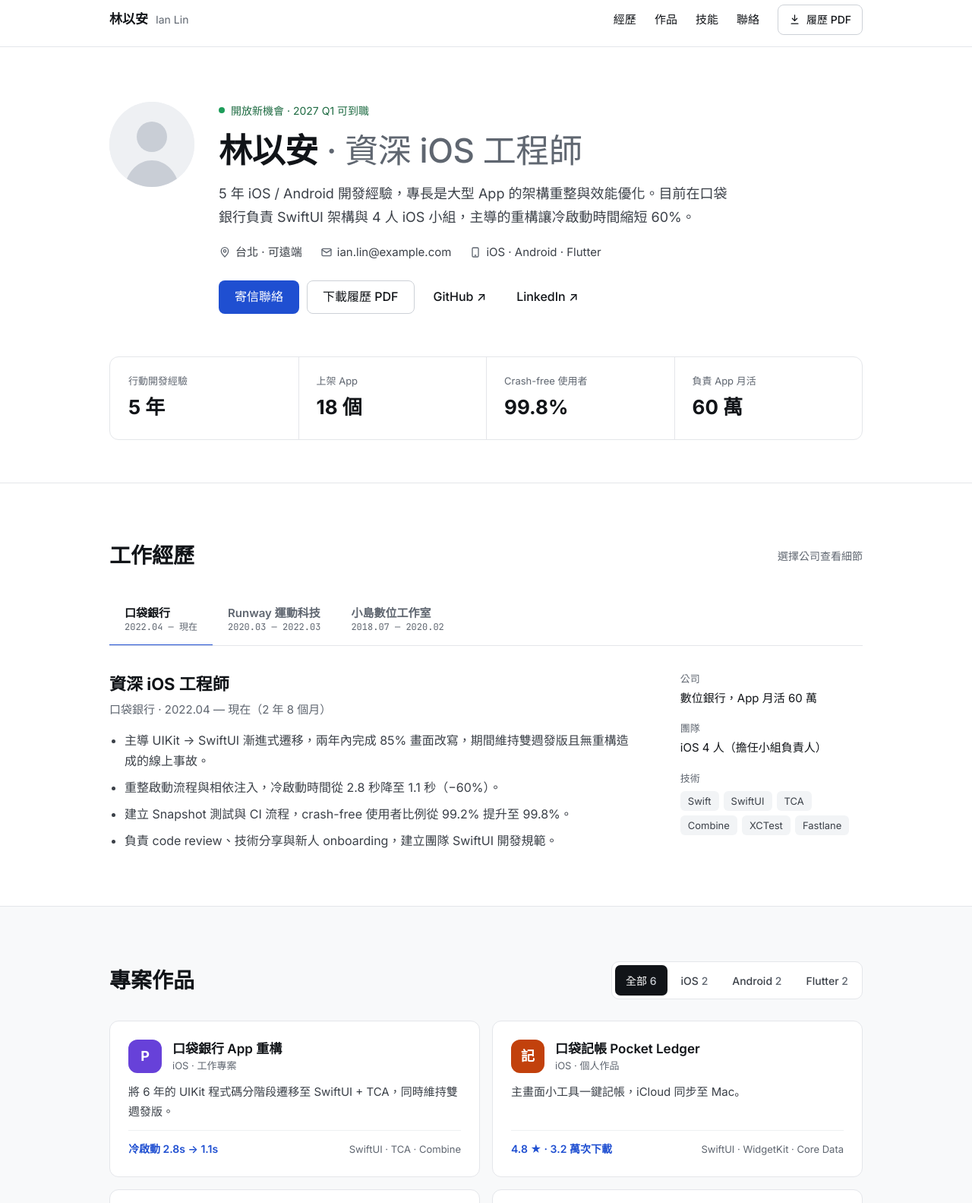
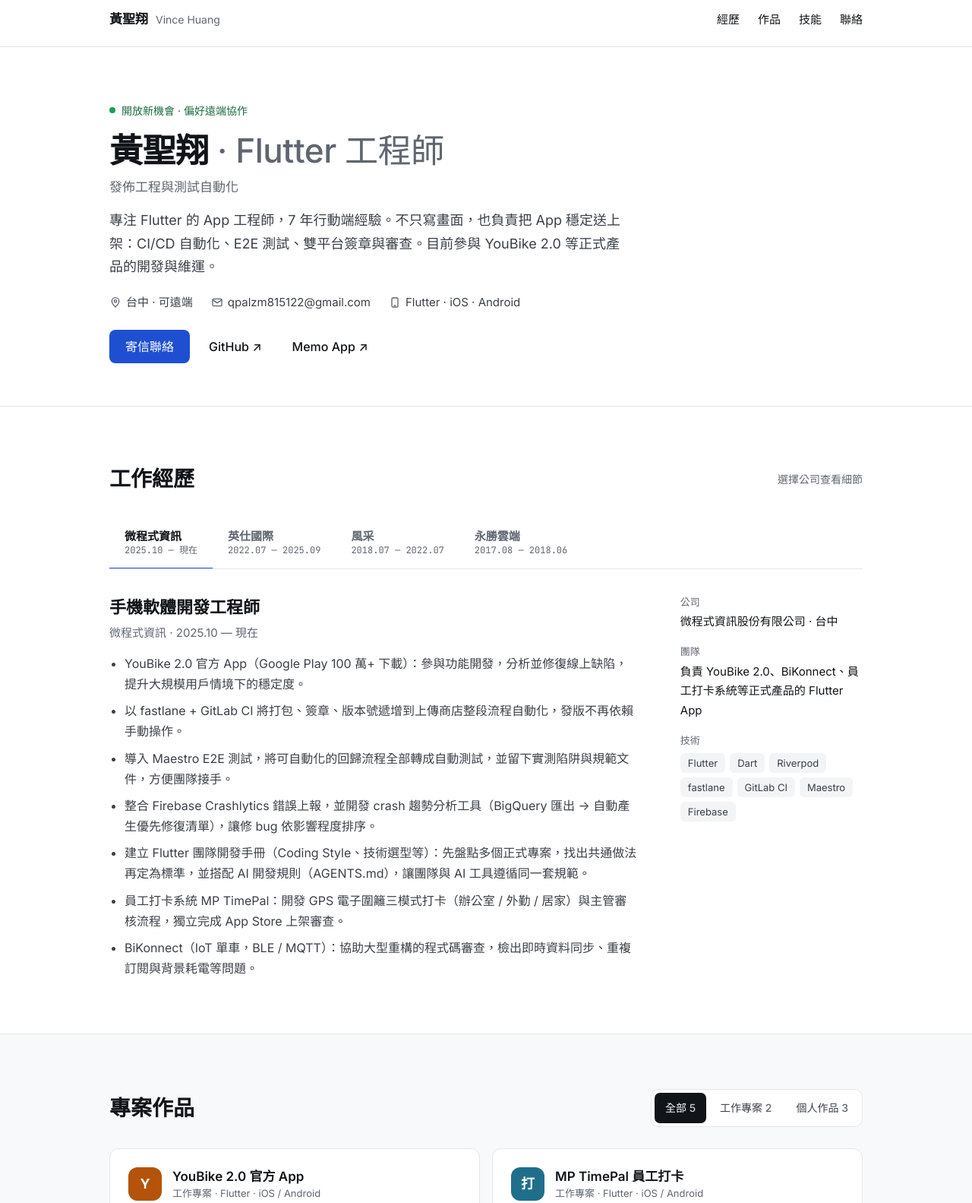
Before and after one commit to qpalzm963/qpalzm963.github.io, a plain HTML site: page index.html in a window 1280 px wide. Shown: the part 9-1592 px from the top of the page at 76% size. Drawn offline with Linux system fonts and the light colour scheme.

Commit message:
Replace sample content with real resume content
- Hero: title, intro, status, Memo link; drop stats row and avatar
- Experience: four real jobs with confirmed bullets
- Projects: YouBike, MP TimePal, Memo, Echo, IoT; filter by work/personal
- Skills: add AI-assisted development; split hands-on vs AI-assisted breadth
- Education only (certs removed); remove missing resume.pdf buttons

Co-Authored-By: Claude Opus 5.5 <noreply@anthropic.com>

```diff
--- a/data.js
+++ b/data.js
@@ -4,83 +4,95 @@
 window.SITE_DATA = {
   jobs: [
     {
-      company: '口袋銀行',
-      period: '2022.04 — 現在',
-      role: '資深 iOS 工程師',
-      periodFull: '2022.04 — 現在（2 年 8 個月）',
-      about: '數位銀行，App 月活 60 萬',
-      team: 'iOS 4 人（擔任小組負責人）',
+      company: '微程式資訊',
+      period: '2025.10 — 現在',
+      role: '手機軟體開發工程師',
+      periodFull: '2025.10 — 現在',
+      about: '微程式資訊股份有限公司 · 台中',
+      team: '負責 YouBike 2.0、BiKonnect、員工打卡系統等正式產品的 Flutter App',
       points: [
-        '主導 UIKit → SwiftUI 漸進式遷移，兩年內完成 85% 畫面改寫，期間維持雙週發版且無重構造成的線上事故。',
-        '重整啟動流程與相依注入，冷啟動時間從 2.8 秒降至 1.1 秒（−60%）。',
-        '建立 Snapshot 測試與 CI 流程，crash-free 使用者比例從 99.2% 提升至 99.8%。',
-        '負責 code review、技術分享與新人 onboarding，建立團隊 SwiftUI 開發規範。'
+        'YouBike 2.0 官方 App（Google Play 100 萬+ 下載）：參與功能開發，分析並修復線上缺陷，提升大規模用戶情境下的穩定度。',
+        '以 fastlane + GitLab CI 將打包、簽章、版本號遞增到上傳商店整段流程自動化，發版不再依賴手動操作。',
+        '導入 Maestro E2E 測試，將可自動化的回歸流程全部轉成自動測試，並留下實測陷阱與規範文件，方便團隊接手。',
+        '整合 Firebase Crashlytics 錯誤上報，並開發 crash 趨勢分析工具（BigQuery 匯出 → 自動產生優先修復清單），讓修 bug 依影響程度排序。',
+        '建立 Flutter 團隊開發手冊（Coding Style、技術選型等）：先盤點多個正式專案，找出共通做法再定為標準，並搭配 AI 開發規則（AGENTS.md），讓團隊與 AI 工具遵循同一套規範。',
+        '員工打卡系統 MP TimePal：開發 GPS 電子圍籬三模式打卡（辦公室 / 外勤 / 居家）與主管審核流程，獨立完成 App Store 上架審查。',
+        'BiKonnect（IoT 單車，BLE / MQTT）：協助大型重構的程式碼審查，檢出即時資料同步、重複訂閱與背景耗電等問題。'
       ],
-      stack: ['Swift', 'SwiftUI', 'TCA', 'Combine', 'XCTest', 'Fastlane']
+      stack: ['Flutter', 'Dart', 'Riverpod', 'fastlane', 'GitLab CI', 'Maestro', 'Firebase']
     },
     {
-      company: 'Runway 運動科技',
-      period: '2020.03 — 2022.03',
-      role: 'Android 工程師',
-      periodFull: '2020.03 — 2022.03（2 年）',
-      about: '運動社群新創，約 20 人',
-      team: 'Android 3 人',
+      company: '英仕國際',
+      period: '2022.07 — 2025.09',
+      role: '資深 App 開發工程師',
+      periodFull: '2022.07 — 2025.09（3 年 3 個月）',
+      about: '英仕國際有限公司 · 台中（兩款 App 已因營運調整下線）',
+      team: 'TU 交友 App 專案執行人，帶領約 5 人前後端團隊；Talk2U 前端組負責人',
       points: [
-        '從零開發運動打卡與社群動態功能，上線首年累積 15 萬名使用者。',
-        '主導導入 Jetpack Compose，新功能開發時間平均縮短約 30%。',
-        '串接 Health Connect 與 Garmin API，7 日留存率提升 18%。'
+        'TU 交友 App：擔任專案執行人，負責需求確認、進度排程、任務分配與交付控管。',
+        '以 GetX 管理狀態與路由，開發貼文牆、投票、簽到、互動小遊戲等主要功能。',
+        '以 Fastlane 將上架打包自動化，加快版本交付節奏。',
+        'Talk2U 即時通訊 App：串接 Firebase 與 RESTful API，完成即時訊息、推播與登入註冊。',
+        '與後端合作實作端對端加密（E2EE）金鑰交換流程，並以 Codemagic 自動化建構與部署。'
       ],
-      stack: ['Kotlin', 'Jetpack Compose', 'Coroutines', 'Room', 'WorkManager']
+      stack: ['Flutter', 'Dart', 'GetX', 'Firebase', 'E2EE', 'Fastlane', 'Codemagic']
     },
     {
-      company: '小島數位工作室',
-      period: '2018.07 — 2020.02',
-      role: 'Flutter 工程師',
-      periodFull: '2018.07 — 2020.02（1 年 8 個月）',
-      about: '軟體接案團隊，5 人',
-      team: '行動開發 2 人',
+      company: '風采',
+      period: '2018.07 — 2022.07',
+      role: '前端工程師',
+      periodFull: '2018.07 — 2022.07（4 年 1 個月）',
+      about: '風采有限公司 · 台中',
+      team: '棋牌類手遊前端',
       points: [
-        '兩年內交付 12 個 App，涵蓋電商、預約與會員系統。',
-        '建立團隊共用元件庫，新專案起手時間從 2 週縮短至 3 天。',
-        '直接與客戶溝通需求與時程，負責估工與技術提案。'
+        '負責棋牌類手遊前端開發與遊戲邏輯（房間邏輯、牌局流程），熟悉遊戲引擎、動畫系統與事件處理。',
+        '2018 年起即負責手遊的 iOS / Android 打包與發佈（iOS 企業簽章、Android APK 分發），累積雙平台簽章與憑證管理經驗。'
       ],
-      stack: ['Flutter', 'Dart', 'Firebase']
+      stack: ['Cocos Creator', 'Cocos2d-js', 'JavaScript', 'TypeScript']
+    },
+    {
+      company: '永勝雲端',
+      period: '2017.08 — 2018.06',
+      role: '軟體工程師',
+      periodFull: '2017.08 — 2018.06（11 個月）',
+      about: '永勝雲端有限公司 · 台中',
+      team: 'H5 遊戲前端',
+      points: [
+        '負責 H5 遊戲前端開發，做過老虎機與捕魚機兩類遊戲（Cocos Creator）。'
+      ],
+      stack: ['Cocos Creator', 'JavaScript']
     }
   ],
 
-  // platform 必須是 filters 裡的其中一個，篩選才會正確
-  filters: ['全部', 'iOS', 'Android', 'Flutter'],
+  // 每個專案的 platform 必須是 filters 裡的其中一個，篩選才會正確
+  filters: ['全部', '工作專案', '個人作品'],
 
   projects: [
     {
-      name: '口袋銀行 App 重構', platform: 'iOS', kind: '工作專案', initials: 'P', color: '#6741D9',
-      desc: '將 6 年的 UIKit 程式碼分階段遷移至 SwiftUI + TCA，同時維持雙週發版。',
-      metric: '冷啟動 2.8s → 1.1s', tags: ['SwiftUI', 'TCA', 'Combine'], link: ''
+      name: 'YouBike 2.0 官方 App', platform: '工作專案', kind: 'Flutter · iOS / Android', initials: 'Y', color: '#B45309',
+      desc: '全國性公共單車服務 App，Google Play 下載 100 萬次以上。負責功能開發與線上缺陷修復，建置 CI/CD 自動上架並導入 Maestro E2E 測試。',
+      metric: '正式上線中', tags: ['Flutter', 'fastlane', 'GitLab CI', 'Maestro'], link: ''
     },
     {
-      name: '口袋記帳 Pocket Ledger', platform: 'iOS', kind: '個人作品', initials: '記', color: '#C2410C',
-      desc: '主畫面小工具一鍵記帳，iCloud 同步至 Mac。',
-      metric: '4.8 ★ · 3.2 萬次下載', tags: ['SwiftUI', 'WidgetKit', 'Core Data'], link: ''
+      name: 'MP TimePal 員工打卡', platform: '工作專案', kind: 'Flutter · iOS / Android', initials: '打', color: '#1F6F8B',
+      desc: 'GPS 電子圍籬三模式打卡（辦公室 / 外勤 / 居家）與主管審核流程，獨立完成 App Store 上架審查。',
+      metric: '已上架', tags: ['Flutter', 'Riverpod', 'fastlane'], link: ''
     },
     {
-      name: 'Runway 運動打卡', platform: 'Android', kind: '工作專案', initials: 'R', color: '#8A5A00',
-      desc: '整合穿戴裝置資料，運動結束自動打卡並產生分享卡片。',
-      metric: '7 日留存 +18%', tags: ['Kotlin', 'Health Connect'], link: ''
+      name: 'Memo 社交 App', platform: '個人作品', kind: 'Flutter + React', initials: 'M', color: '#9F1239',
+      desc: '與友人合作，已上架 iOS / Android。負責 Flutter 前端；並以 AI 輔助（Claude Code）在既有 Go 後端上開發 React 後台管理系統（用戶管理、內容審核），由我負責需求拆解、審查與部署驗證。',
+      metric: '已上架 iOS / Android', tags: ['Flutter', 'React', 'Go', 'Claude Code'], link: 'https://memosocial.app/zh-TW'
     },
     {
-      name: 'MetroNow 捷運到站', platform: 'Android', kind: '個人作品', initials: 'M', color: '#2D5BD8',
-      desc: '鎖定畫面顯示下一班車與擁擠度，支援離線時刻表。',
-      metric: 'Google Play 編輯推薦', tags: ['Kotlin', 'Compose', 'Glance'], link: ''
+      name: 'Echo — 安全回聲', platform: '個人作品', kind: 'Flutter · iOS / Android', initials: 'E', color: '#1E6B42',
+      desc: '與夥伴合作。定期簽到證明自身安全，逾時未簽到就自動通知緊急聯絡人。我獨立負責 Flutter 前端，並以 FVM + fastlane 建置雙平台自動化發佈，完成 iOS / Android 上架；目前已下架。',
+      metric: '已下架', tags: ['Flutter', 'Firebase', 'fastlane'],
+      link: ''
     },
     {
-      name: '拾光 Film Diary', platform: 'Flutter', kind: '開源專案', initials: '光', color: '#2F7D32',
-      desc: '底片風格的日記 App，單一程式碼同時上架 iOS 與 Android。',
-      metric: 'GitHub 420 ★', tags: ['Flutter', 'Riverpod', 'Firebase'], link: ''
-    },
-    {
-      name: '好市集 攤位預約', platform: 'Flutter', kind: '接案專案', initials: '市', color: '#C2255C',
-      desc: '為 40 家市集攤商開發的預約與線上付款 App。',
-      metric: '6 週完成上線', tags: ['Flutter', 'Stripe', 'Google Maps'], link: ''
+      name: 'IoT 自學：喝水杯墊、冷氣遙控器', platform: '個人作品', kind: 'ESP32 · BLE · IR', initials: 'IoT', color: '#155E75',
+      desc: '以 AI 輔助開發，用 ESP32 自學硬體串接：以秤重模組做出智慧喝水杯墊，透過 BLE 即時記錄到網頁，以及用 SwiftUI 開發的 macOS 桌面 App（喝水累積可解鎖釣魚小遊戲）；另外自行實作日立冷氣的紅外線協定，做出能控制自家冷氣的遙控器。',
+      metric: '個人專案', tags: ['ESP32', 'BLE', 'SwiftUI', 'IR'], link: 'https://github.com/qpalzm963/smart-water-tracker'
     }
   ]
 };
--- a/index.html
+++ b/index.html
@@ -3,10 +3,10 @@
 <head>
   <meta charset="utf-8">
   <meta name="viewport" content="width=device-width, initial-scale=1">
-  <title>林以安 — 資深 iOS 工程師</title>
-  <meta name="description" content="林以安，5 年 iOS / Android 開發經驗，專長大型 App 架構重整與效能優化。">
-  <meta property="og:title" content="林以安 — 資深 iOS 工程師">
-  <meta property="og:description" content="5 年 iOS / Android 開發經驗，專長大型 App 架構重整與效能優化。">
+  <title>黃聖翔 — Flutter 工程師 · 發佈工程與測試自動化</title>
+  <meta name="description" content="黃聖翔，7 年行動端開發經驗的 Flutter 工程師，參與 YouBike 2.0 等正式產品，負責從開發、測試到雙平台上架的完整交付。">
+  <meta property="og:title" content="黃聖翔 — Flutter 工程師 · 發佈工程與測試自動化">
+  <meta property="og:description" content="7 年行動端開發經驗，專注 Flutter App 從開發、品質到上架的完整交付。">
   <meta property="og:type" content="website">
   <link rel="preconnect" href="https://fonts.googleapis.com">
   <link rel="preconnect" href="https://fonts.gstatic.com" crossorigin>
@@ -19,18 +19,14 @@
   <header class="site-header">
     <nav class="container nav" aria-label="主要導覽">
       <a class="brand" href="#top">
-        <span class="brand-name">林以安</span>
-        <span class="brand-en">Ian Lin</span>
+        <span class="brand-name">黃聖翔</span>
+        <span class="brand-en">Vince Huang</span>
       </a>
       <div class="nav-links">
         <a href="#experience">經歷</a>
         <a href="#work">作品</a>
         <a href="#skills">技能</a>
         <a href="#contact">聯絡</a>
-        <a class="btn btn-outline btn-sm" href="resume.pdf" download>
-          <svg width="15" height="15" viewBox="0 0 24 24" fill="none" stroke="currentColor" stroke-width="2" stroke-linecap="round" stroke-linejoin="round" aria-hidden="true"><path d="M12 3v12"/><path d="M7 10l5 5 5-5"/><path d="M5 21h14"/></svg>
-          履歷 PDF
-        </a>
       </div>
     </nav>
   </header>
@@ -39,31 +35,23 @@
     <!-- Hero -->
     <section id="top" class="container hero">
       <div class="hero-row">
-        <img class="avatar" src="avatar.svg" alt="林以安的大頭照" width="112" height="112">
         <div class="hero-text">
-          <span class="status"><span class="dot" aria-hidden="true"></span>開放新機會 · 2027 Q1 可到職</span>
-          <h1>林以安<span class="muted-title"> · 資深 iOS 工程師</span></h1>
-          <p class="lead">5 年 iOS / Android 開發經驗，專長是大型 App 的架構重整與效能優化。目前在口袋銀行負責 SwiftUI 架構與 4 人 iOS 小組，主導的重構讓冷啟動時間縮短 60%。</p>
+          <span class="status"><span class="dot" aria-hidden="true"></span>開放新機會 · 偏好遠端協作</span>
+          <h1>黃聖翔<span class="muted-title"> · Flutter 工程師</span></h1>
+          <p class="role-sub">發佈工程與測試自動化</p>
+          <p class="lead">專注 Flutter 的 App 工程師，7 年行動端經驗。不只寫畫面，也負責把 App 穩定送上架：CI/CD 自動化、E2E 測試、雙平台簽章與審查。目前參與 YouBike 2.0 等正式產品的開發與維運。</p>
           <ul class="meta">
-            <li><svg width="16" height="16" viewBox="0 0 24 24" fill="none" stroke="currentColor" stroke-width="2" stroke-linecap="round" stroke-linejoin="round" aria-hidden="true"><path d="M12 21s-7-6.2-7-11.5A7 7 0 0 1 19 9.5C19 14.8 12 21 12 21z"/><circle cx="12" cy="9.5" r="2.5"/></svg>台北 · 可遠端</li>
-            <li><svg width="16" height="16" viewBox="0 0 24 24" fill="none" stroke="currentColor" stroke-width="2" stroke-linecap="round" stroke-linejoin="round" aria-hidden="true"><rect x="3" y="5" width="18" height="14" rx="2"/><path d="M3 7l9 6 9-6"/></svg>ian.lin@example.com</li>
-            <li><svg width="16" height="16" viewBox="0 0 24 24" fill="none" stroke="currentColor" stroke-width="2" stroke-linecap="round" stroke-linejoin="round" aria-hidden="true"><rect x="6" y="3" width="12" height="18" rx="2"/><path d="M11 18h2"/></svg>iOS · Android · Flutter</li>
+            <li><svg width="16" height="16" viewBox="0 0 24 24" fill="none" stroke="currentColor" stroke-width="2" stroke-linecap="round" stroke-linejoin="round" aria-hidden="true"><path d="M12 21s-7-6.2-7-11.5A7 7 0 0 1 19 9.5C19 14.8 12 21 12 21z"/><circle cx="12" cy="9.5" r="2.5"/></svg>台中 · 可遠端</li>
+            <li><svg width="16" height="16" viewBox="0 0 24 24" fill="none" stroke="currentColor" stroke-width="2" stroke-linecap="round" stroke-linejoin="round" aria-hidden="true"><rect x="3" y="5" width="18" height="14" rx="2"/><path d="M3 7l9 6 9-6"/></svg>qpalzm815122@gmail.com</li>
+            <li><svg width="16" height="16" viewBox="0 0 24 24" fill="none" stroke="currentColor" stroke-width="2" stroke-linecap="round" stroke-linejoin="round" aria-hidden="true"><rect x="6" y="3" width="12" height="18" rx="2"/><path d="M11 18h2"/></svg>Flutter · iOS · Android</li>
           </ul>
           <div class="actions">
-            <a class="btn btn-primary" href="mailto:ian.lin@example.com">寄信聯絡</a>
-            <a class="btn btn-outline" href="resume.pdf" download>下載履歷 PDF</a>
-            <a class="btn btn-text" href="https://github.com/" target="_blank" rel="noopener">GitHub ↗</a>
-            <a class="btn btn-text" href="https://www.linkedin.com/" target="_blank" rel="noopener">LinkedIn ↗</a>
+            <a class="btn btn-primary" href="mailto:qpalzm815122@gmail.com">寄信聯絡</a>
+            <a class="btn btn-text" href="https://github.com/qpalzm963" target="_blank" rel="noopener">GitHub ↗</a>
+            <a class="btn btn-text" href="https://memosocial.app/zh-TW" target="_blank" rel="noopener">Memo App ↗</a>
           </div>
         </div>
       </div>
-
-      <dl class="stats">
-        <div><dt>行動開發經驗</dt><dd>5 年</dd></div>
-        <div><dt>上架 App</dt><dd>18 個</dd></div>
-        <div><dt>Crash-free 使用者</dt><dd>99.8%</dd></div>
-        <div><dt>負責 App 月活</dt><dd>60 萬</dd></div>
-      </dl>
     </section>
 
     <!-- Experience -->
@@ -95,22 +83,23 @@
         <div class="split-main">
           <h2>技能</h2>
           <dl class="table">
-            <div><dt>程式語言</dt><dd>Swift（5 年）、Kotlin（4 年）、Dart（3 年）</dd></div>
-            <div><dt>框架</dt><dd>SwiftUI、UIKit、Jetpack Compose、Flutter</dd></div>
-            <div><dt>架構與測試</dt><dd>TCA、MVVM、模組化、XCTest、Snapshot Testing</dd></div>
-            <div><dt>工具</dt><dd>Fastlane、GitHub Actions、Firebase、Figma</dd></div>
-            <div><dt>語言</dt><dd>中文（母語）、英文（多益 870，可讀寫技術文件）</dd></div>
+            <div><dt>行動開發</dt><dd>Flutter、Dart、Riverpod、GetX、go_router、Dio、Hive、Freezed</dd></div>
+            <div><dt>發佈工程</dt><dd>fastlane、GitLab CI、Codemagic、簽章與憑證管理、App Store / Google Play 上架審查</dd></div>
+            <div><dt>測試</dt><dd>Maestro（E2E）、單元測試</dd></div>
+            <div><dt>AI 輔助開發</dt><dd>Claude Code、Codex；撰寫團隊 AI 規則與自訂 skill，從 issue 到發版設有審查關卡，產出由我審查並實機驗證</dd></div>
+            <div><dt>API 串接</dt><dd>RESTful API、WebSocket、Firebase（Auth / Firestore / FCM / Crashlytics）</dd></div>
+            <div><dt>也熟悉</dt><dd>JavaScript、TypeScript、Objective-C（原生串接）、Git / GitFlow、Code Review、E2EE、Cocos 遊戲引擎</dd></div>
+            <div><dt>技術廣度</dt><dd>Docker；以 AI 輔助完成過 Node.js / Express、Python、Go、React 後台與 ESP32 嵌入式（BLE、MQTT）專案</dd></div>
+            <div><dt>語言</dt><dd>中文（精通）、英文（可閱讀技術文件）</dd></div>
           </dl>
         </div>
         <div class="split-side">
           <h2>學歷</h2>
           <div class="edu">
-            <span class="edu-school">國立臺北科技大學</span>
-            <span>資訊工程系 · 學士</span>
-            <span class="mono muted">2014 — 2018</span>
+            <span class="edu-school">僑光科技大學</span>
+            <span>資訊管理系</span>
+            <span class="mono muted">2012 — 2016</span>
           </div>
-          <h3 class="small-head">技術文章</h3>
-          <a href="https://medium.com/" target="_blank" rel="noopener">Swift 6 Strict Concurrency 實戰筆記（3 篇）↗</a>
         </div>
       </div>
     </section>
@@ -120,11 +109,11 @@
       <div class="container section contact">
         <div class="contact-text">
           <h2>聯絡方式</h2>
-          <p>正在尋找資深 iOS 或跨平台職缺，台北或遠端皆可，通常一個工作天內回覆。</p>
+          <p>希望找能遠端協作的團隊，把 Flutter App 從開發、品質到上架的完整交付做得更深。歡迎來信聊聊。</p>
         </div>
         <div class="contact-actions">
-          <a class="btn btn-primary" href="mailto:ian.lin@example.com">ian.lin@example.com</a>
-          <button type="button" class="btn btn-outline btn-white" id="copy-email" data-email="ian.lin@example.com">複製信箱</button>
+          <a class="btn btn-primary" href="mailto:qpalzm815122@gmail.com">qpalzm815122@gmail.com</a>
+          <button type="button" class="btn btn-outline btn-white" id="copy-email" data-email="qpalzm815122@gmail.com">複製信箱</button>
         </div>
       </div>
     </section>
@@ -132,7 +121,7 @@
 
   <footer class="footer">
     <div class="container footer-row">
-      <span>© <span id="year">2026</span> 林以安</span>
+      <span>© <span id="year">2026</span> 黃聖翔</span>
       <span>最後更新 2026.11</span>
     </div>
   </footer>
--- a/styles.css
+++ b/styles.css
@@ -62,22 +62,18 @@ h1, h2, h3 { margin: 0; }
 /* Hero */
 .hero { padding-top: 72px; padding-bottom: 56px; }
 .hero-row { display: flex; flex-wrap: wrap; gap: 32px; align-items: flex-start; }
-.avatar { flex: 0 0 112px; width: 112px; height: 112px; border-radius: 50%; object-fit: cover; background: #EEF0F3; }
 .hero-text { flex: 999 1 480px; min-width: 0; display: flex; flex-direction: column; gap: 14px; }
 .status { align-self: flex-start; display: inline-flex; align-items: center; gap: 8px; font-size: 14px; color: var(--ok); }
 .dot { width: 8px; height: 8px; border-radius: 50%; background: var(--ok-dot); }
 .hero h1 { font-size: clamp(32px, 4vw, 44px); font-weight: 700; line-height: 1.25; letter-spacing: -0.01em; }
 .muted-title { color: var(--muted); font-weight: 500; }
+.role-sub { margin: -8px 0 0; font-size: 17px; font-weight: 500; color: var(--muted); }
 .lead { margin: 0; max-width: 680px; font-size: 18px; color: var(--body); }
 .meta { list-style: none; margin: 4px 0 0; padding: 0; display: flex; flex-wrap: wrap; gap: 6px 24px; font-size: 15px; color: var(--body); }
 .meta li { display: inline-flex; align-items: center; gap: 6px; }
 .meta svg { color: var(--muted); }
 .actions { display: flex; flex-wrap: wrap; gap: 10px; margin-top: 10px; }
 
-.stats { margin: 56px 0 0; display: grid; grid-template-columns: repeat(auto-fit, minmax(200px, 1fr)); border: 1px solid var(--line); border-radius: var(--radius); overflow: hidden; }
-.stats > div { padding: 20px 24px; box-shadow: 1px 0 0 var(--line), 0 1px 0 var(--line); }
-.stats dt { font-size: 13px; color: var(--muted); }
-.stats dd { margin: 2px 0 0; font-size: 26px; font-weight: 700; }
 
 /* Sections */
 .band { border-top: 1px solid var(--line); }
```
Also changed, not shown: 1 other file.
